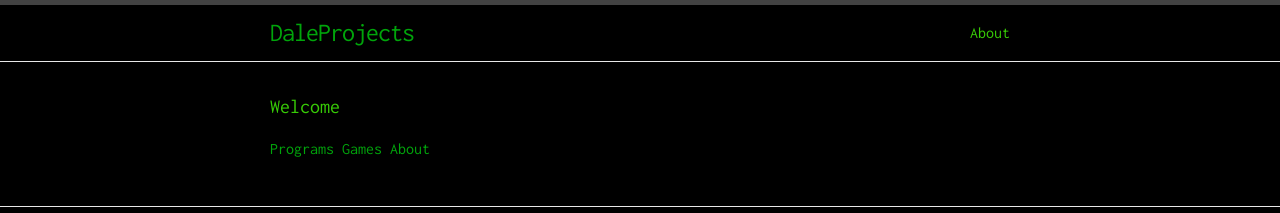
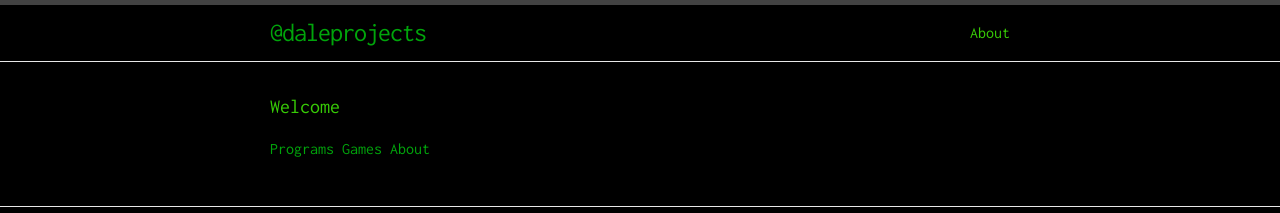
Before and after one commit to learnitupproject/learnitupproject.github.io, a Jekyll site: the page built from pages/index.md, in a window 1280 px wide. Shown: the top 213 px of the page. Built offline with Jekyll 4.4.1, drawn with Linux system fonts in a browser that asks for light colours.

Commit message:
made title more fitting to theme

```diff
--- a/_includes/header.html
+++ b/_includes/header.html
@@ -1,9 +1,10 @@
 <header class="site-header">
 
   <div class="wrapper">
-
+<!-- Testing
     <a class="site-title" href="{{ site.baseurl }}/">{{ site.title }}</a>
-
+-->
+    <a class="site-title" href="{{ site.baseurl }}/">@daleprojects</a>
     <nav class="site-nav">
       <a href="#" class="menu-icon">
         <svg viewBox="0 0 18 15">
```
